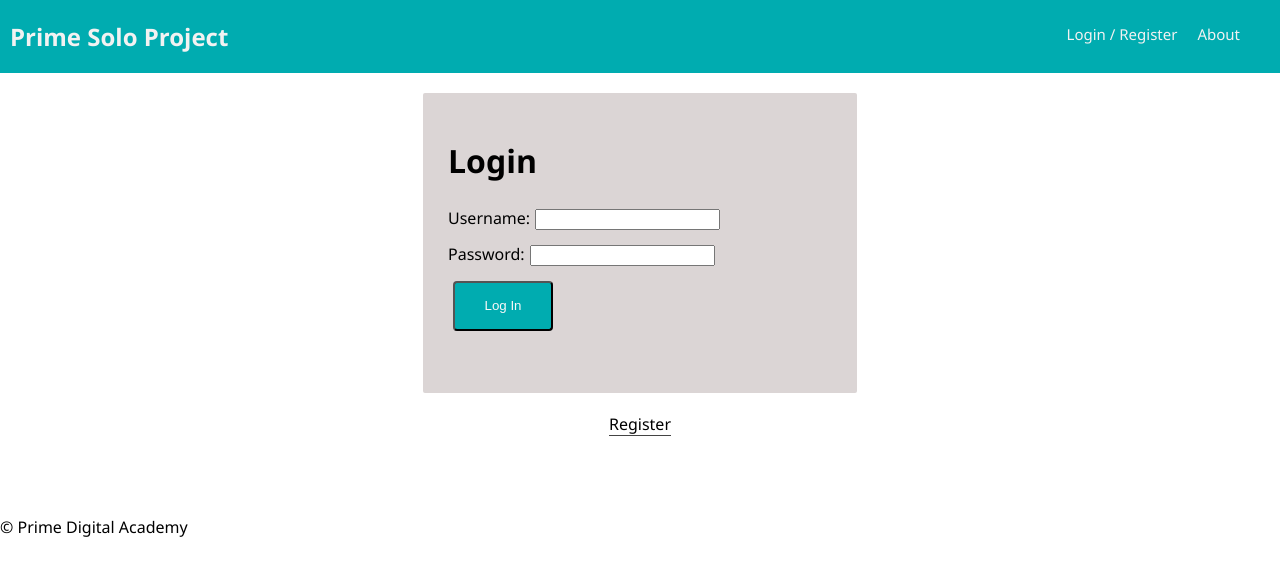
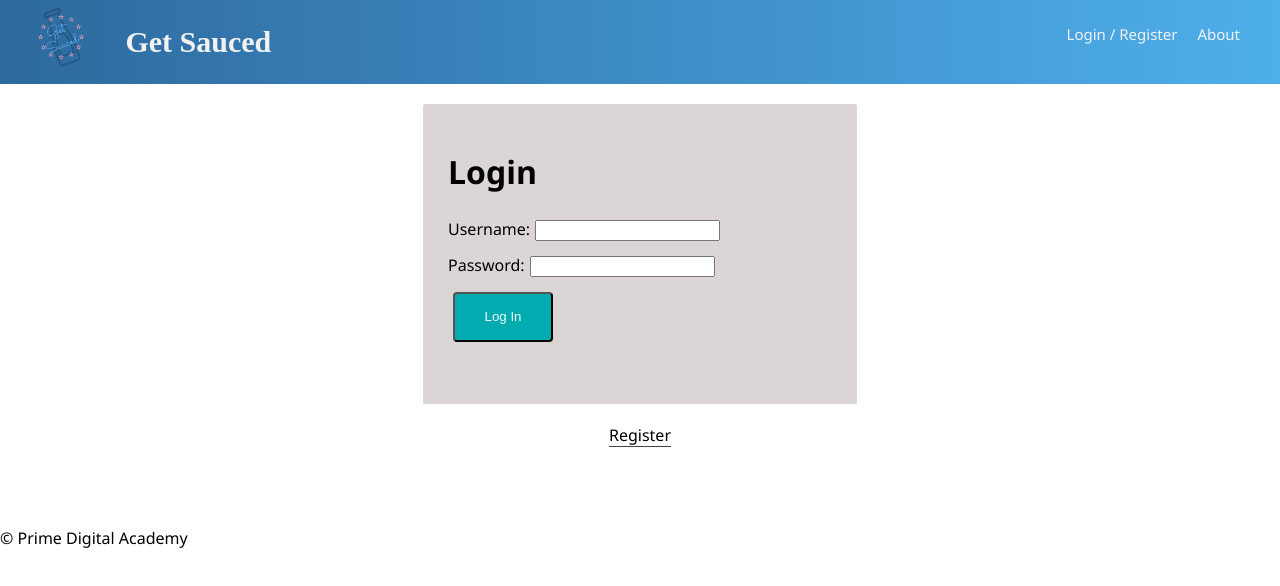
Before and after one commit to cossalter18/getSauced, a React app: page /#/home in a window 1280 px wide. Built offline with nearby package versions, Linux system fonts and the light colour scheme; no server answers.

```diff
--- a/package.json
+++ b/package.json
@@ -4,6 +4,7 @@
   "private": true,
   "proxy": "http://localhost:5000",
   "dependencies": {
+    "@material-ui/core": "^4.10.0",
     "axios": "^0.19.0",
     "bcryptjs": "^2.4.3",
     "cookie-session": "^2.0.0-beta.3",
--- a/src/components/Nav/Nav.css
+++ b/src/components/Nav/Nav.css
@@ -1,20 +1,21 @@
 .nav-title {
-    font-size: 24px;
+    font-size: 30px;
     font-weight: 700;
     display: inline-block;
     color: #f2f2f2;
     padding-left: 10px;
+    font-family: "SignPainter";
 }
 
 .nav {
   overflow: hidden;
-  background-color: #00acb0;
+  background-image: linear-gradient(to right, #2d699e, #4eafeb)
 }
 
 .nav-link {
   float: left;
   color: #f2f2f2;
-  background-color: #00acb0;
+  /* background-color: #00acb0; */
   text-align: center;
   padding: 24px 10px;
   text-decoration: none;
@@ -34,3 +35,9 @@
 .nav-right {
   float: right;
 }
+
+.logo {
+  height:75px;
+  width: auto;
+  float: left;
+}
--- a/src/components/Nav/Nav.js
+++ b/src/components/Nav/Nav.js
@@ -7,7 +7,8 @@
 const Nav = (props) => (
   <div className="nav">
     <Link to="/home">
-      <h2 className="nav-title">Prime Solo Project</h2>
+      <img className="logo" src="GetSauced.png" alt="logo" />
+      <h2 className="nav-title">Get Sauced</h2>
     </Link>
     <div className="nav-right">
       <Link className="nav-link" to="/home">
```
Also changed, not shown: public/GetSauced.png (added).
